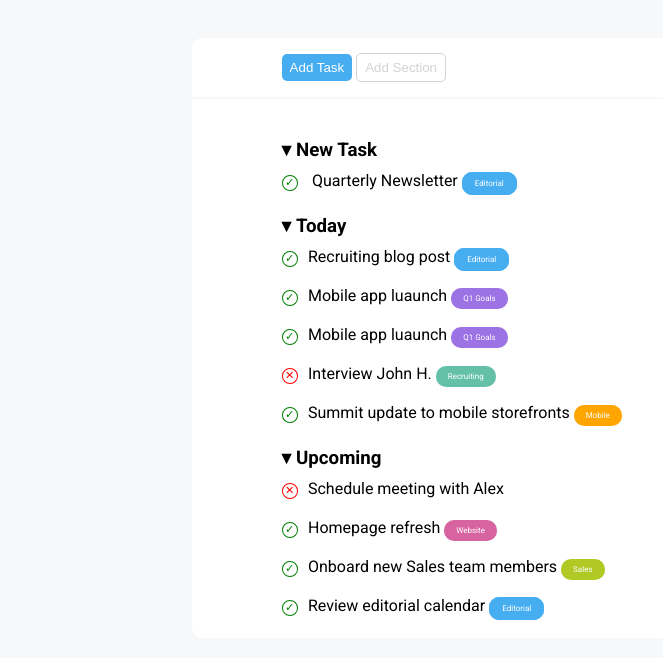
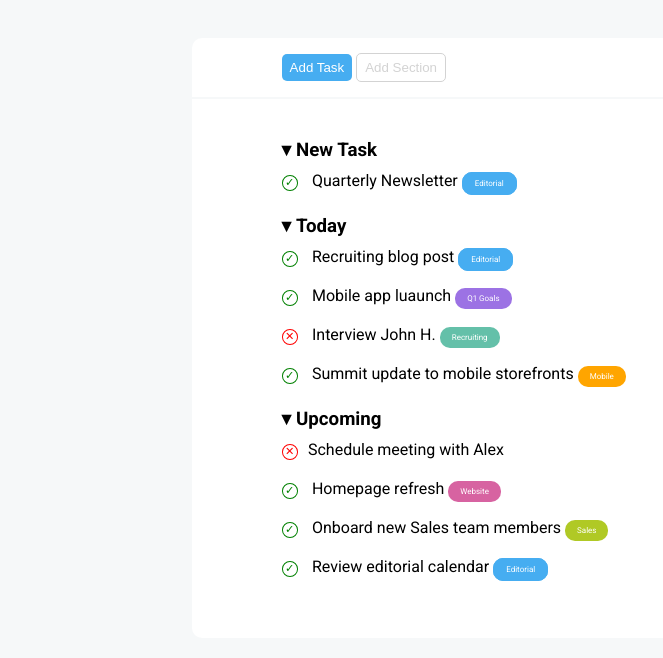
Before and after one commit to marcovittoriozacca/html-css-toboolist, a plain HTML site: page index.html in a window 1280 px wide. Shown: the part 92-750 px from the top of the page, without its empty margins (0-663 px from the left). Drawn offline with Linux system fonts and the light colour scheme.

Commit message:
Fixed - removed a repeated elemeny

```diff
--- a/index.html
+++ b/index.html
@@ -41,23 +41,27 @@
                     <h3>Today</h3>
                     <ul>
                         <li>
-                            <span class="mark check"></span>Recruiting blog post <span class="label blue-white">Editorial</span>
+                            <span class="mark check"></span>
+                            Recruiting blog post
+                            <span class="label blue-white">Editorial</span>
                         </li>
 
                         <li>
-                            <span class="mark check"></span>Mobile app luaunch <span class="label goals">Q1 Goals</span>
+                            <span class="mark check"></span>
+                            Mobile app luaunch
+                            <span class="label goals">Q1 Goals</span>
                         </li>
 
                         <li>
-                            <span class="mark check"></span>Mobile app luaunch <span class="label goals">Q1 Goals</span>
+                            <span class="mark x"></span>
+                            Interview John H.
+                            <span class="label recruiting">Recruiting</span>
                         </li>
 
                         <li>
-                            <span class="mark x"></span>Interview John H. <span class="label recruiting">Recruiting</span>
-                        </li>
-
-                        <li>
-                            <span class="mark check"></span>Summit update to mobile storefronts <span class="label mobile">Mobile</span>
+                            <span class="mark check"></span>
+                            Summit update to mobile storefronts
+                            <span class="label mobile">Mobile</span>
                         </li>
 
                     </ul>
@@ -72,15 +76,21 @@
                         </li>
 
                         <li>
-                            <span class="mark check"></span>Homepage refresh <span class="label website">Website</span>
+                            <span class="mark check"></span>
+                            Homepage refresh
+                            <span class="label website">Website</span>
                         </li>
 
                         <li>
-                            <span class="mark check"></span>Onboard new Sales team members <span class="label sales">Sales</span>
+                            <span class="mark check"></span>
+                            Onboard new Sales team members
+                            <span class="label sales">Sales</span>
                         </li>
 
                         <li>
-                            <span class="mark check"></span>Review editorial calendar <span class="label blue-white"> Editorial</span>
+                            <span class="mark check"></span>
+                            Review editorial calendar
+                            <span class="label blue-white"> Editorial</span>
                         </li>
                     </ul>
 
```
